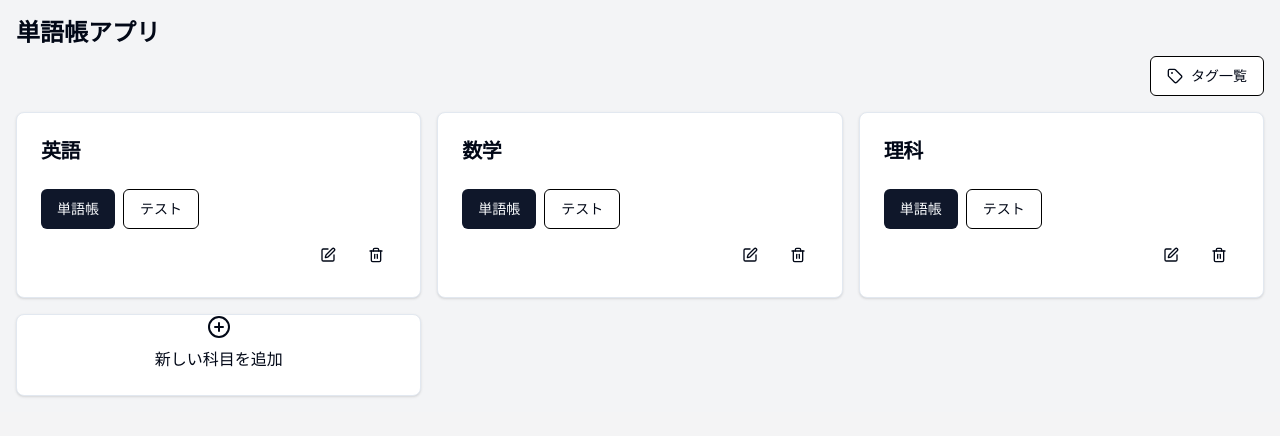
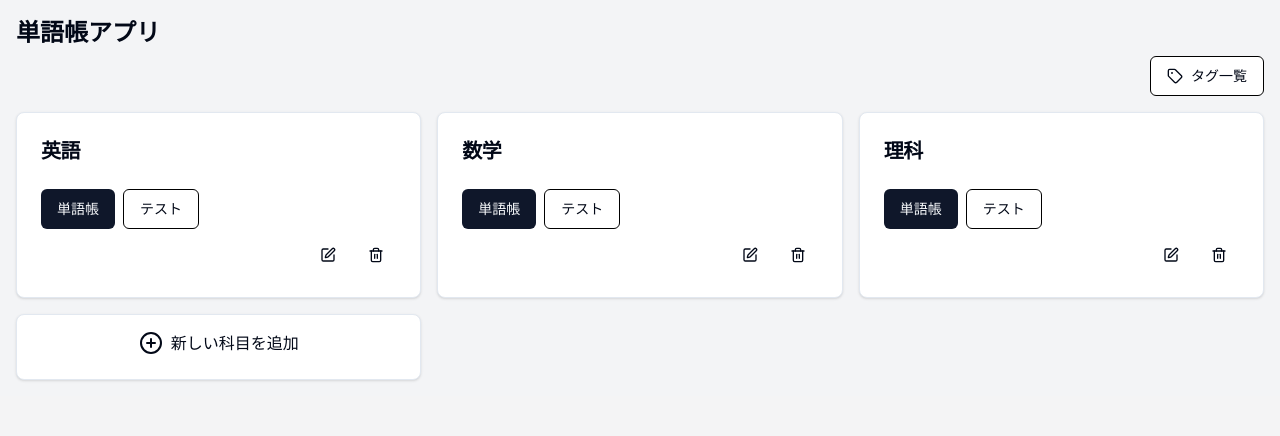
Before and after one commit to MokonaSato/Flashcard-app-demo-mobile, a React (Vite) app: page / in a window 1280 px wide. Shown: the top 436 px of the page. Built offline with nearby package versions, Linux system fonts and the light colour scheme.

Commit message:
new subject card layout

```diff
--- a/src/main.tsx
+++ b/src/main.tsx
@@ -10,5 +10,5 @@ ReactDOM.createRoot(document.getElementById('root')!).render(
     <BrowserRouter basename={import.meta.env.DEV ? "/" : "/Flashcard-app-demo-mobile/"}>
       <App />
     </BrowserRouter>
-  </React.StrictMode>,
+  </React.StrictMode>
 )
--- a/src/pages/SubjectListPage.tsx
+++ b/src/pages/SubjectListPage.tsx
@@ -170,8 +170,8 @@ const SubjectListPage: React.FC = () => {
         ))}
         <Card className="flex items-center justify-center cursor-pointer shadow" onClick={addNewSubject}>
           <CardContent>
-            <div className="text-center">
-              <PlusCircle className="mx-auto mb-2" size={24} />
+            <div className="flex items-center text-center mt-4">
+              <PlusCircle className="mx-auto mr-2" size={24} />
               <p>新しい科目を追加</p>
             </div>
           </CardContent>
```
Also changed, not shown: 2 other files (tests, documents, lock files or other folders).
